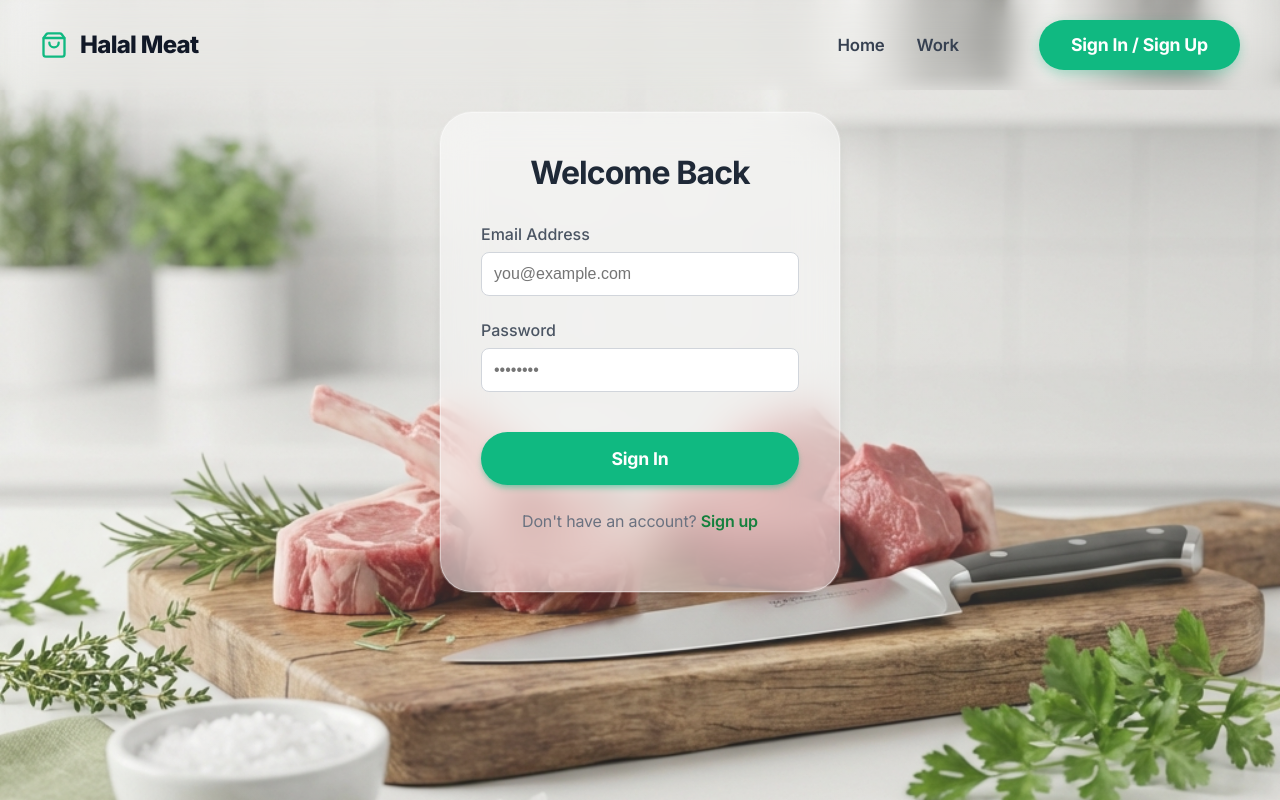
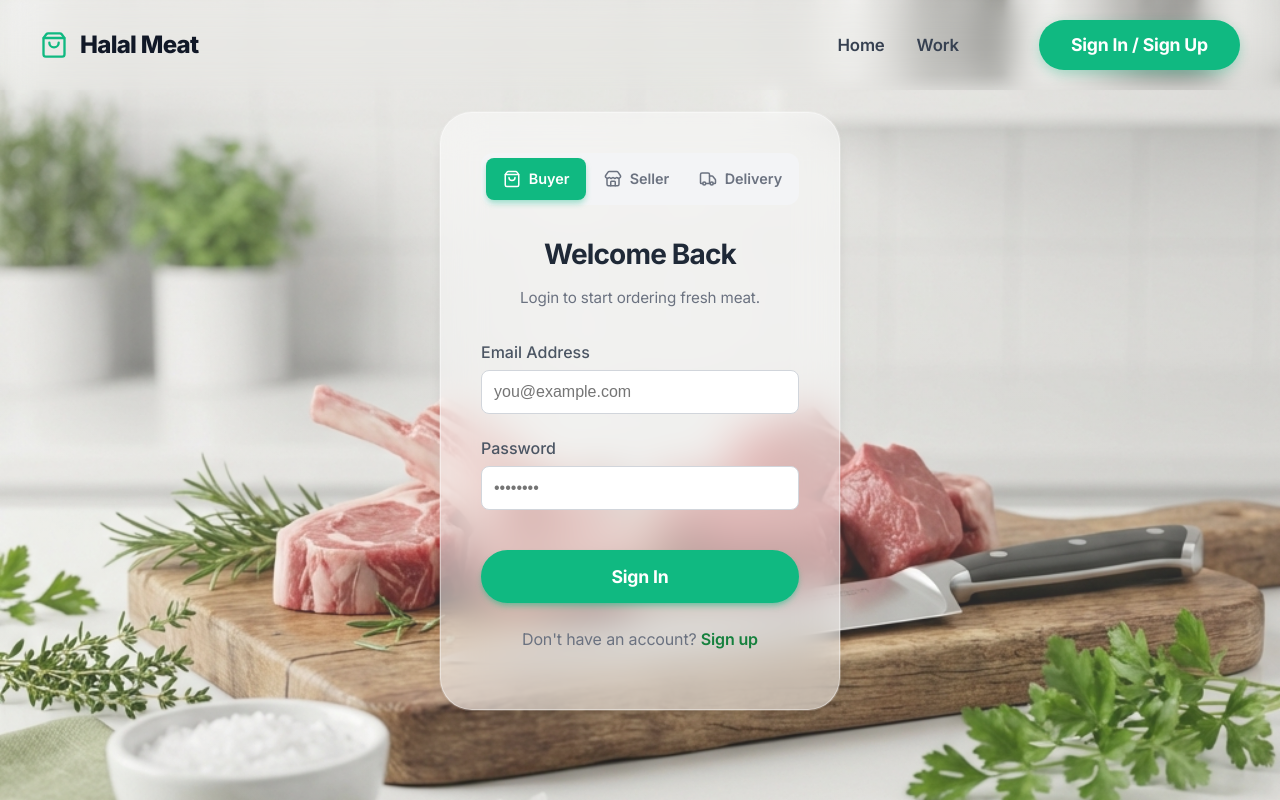
Before and after one commit to mirburhan1/HalalMeat, a React (Vite) app: page /login in a window 1280 px wide. Built offline with nearby package versions, Linux system fonts and the light colour scheme.

Commit message:
Add Login Role Switcher for explicit user perspective login

```diff
--- a/src/pages/auth/LoginPage.jsx
+++ b/src/pages/auth/LoginPage.jsx
@@ -1,52 +1,99 @@
-import React, { useState } from 'react';
+import React, { useState, useEffect } from 'react';
 import { useNavigate, useLocation } from 'react-router-dom';
 import { Card } from '../../components/ui/Card';
 import { Button } from '../../components/ui/Button';
+import { ShoppingBag, Truck, Store } from 'lucide-react';
 
 export const LoginPage = ({ setAuth }) => {
     const navigate = useNavigate();
     const location = useLocation();
-    const role = location.state?.role || 'buyer'; // 'seller' | 'delivery' | 'buyer'
+    const initialRole = location.state?.role || 'buyer'; // 'seller' | 'delivery' | 'buyer'
 
+    const [selectedRole, setSelectedRole] = useState(initialRole);
     const [email, setEmail] = useState('');
     const [password, setPassword] = useState('');
+
+    useEffect(() => {
+        if (location.state?.role) {
+            setSelectedRole(location.state.role);
+        }
+    }, [location.state]);
 
     const handleLogin = (e) => {
         e.preventDefault();
 
-        // Log in based on the requested role
-        if (role === 'seller') {
+        // Log in based on the SELECTED role
+        if (selectedRole === 'seller') {
             setAuth(prev => ({ ...prev, seller: true }));
-        } else if (role === 'delivery') {
+        } else if (selectedRole === 'delivery') {
             setAuth(prev => ({ ...prev, delivery: true }));
         } else {
-            // Default to buyer if no specific role requested
             setAuth(prev => ({ ...prev, buyer: true }));
         }
 
-        // Determine where to go next
-        // 1. If we were redirected from a protected page, go back there.
-        const from = location.state?.from?.pathname;
+        // Determine where to go next based on ROLE
+        let target = location.state?.from?.pathname;
 
-        let target = from;
-
-        // 2. If 'from' is missing, or we are at /login, or /, default based on ROLE
         if (!target || target === '/login' || target === '/') {
-            if (role === 'seller') target = '/seller-onboarding';
-            else if (role === 'delivery') target = '/delivery';
+            if (selectedRole === 'seller') target = '/seller-onboarding';
+            else if (selectedRole === 'delivery') target = '/delivery';
             else target = '/buy';
         }
 
         navigate(target, { replace: true });
     };
 
+    const RoleTab = ({ role, icon: Icon, label }) => (
+        <button
+            type="button"
+            onClick={() => setSelectedRole(role)}
+            style={{
+                flex: 1,
+                padding: '0.75rem',
+                display: 'flex',
+                alignItems: 'center',
+                justifyContent: 'center',
+                gap: '0.5rem',
+                background: selectedRole === role ? '#10b981' : 'transparent',
+                color: selectedRole === role ? 'white' : '#6b7280',
+                border: 'none',
+                cursor: 'pointer',
+                borderRadius: '8px',
+                fontWeight: '600',
+                fontSize: '0.9rem',
+                transition: 'all 0.2s ease',
+                boxShadow: selectedRole === role ? '0 4px 6px -1px rgba(16, 185, 129, 0.4)' : 'none'
+            }}
+        >
+            <Icon size={18} />
+            {label}
+        </button>
+    );
+
     return (
         <div style={{ display: 'flex', justifyContent: 'center', alignItems: 'center', minHeight: '60vh' }}>
             <Card className="login-card">
                 <div style={{ padding: 'clamp(1.5rem, 5vw, 2.5rem)', width: '100%', maxWidth: '400px' }}>
-                    <h2 style={{ fontSize: '2rem', textAlign: 'center', marginBottom: '2rem', color: '#1f2937' }}>
-                        {role === 'seller' ? 'Seller Login' : role === 'delivery' ? 'Delivery Login' : 'Welcome Back'}
+
+                    {/* Role Switcher */}
+                    <div style={{
+                        display: 'flex',
+                        background: '#f3f4f6',
+                        padding: '0.3rem',
+                        borderRadius: '12px',
+                        marginBottom: '2rem'
+                    }}>
+                        <RoleTab role="buyer" icon={ShoppingBag} label="Buyer" />
+                        <RoleTab role="seller" icon={Store} label="Seller" />
+                        <RoleTab role="delivery" icon={Truck} label="Delivery" />
+                    </div>
+
+                    <h2 style={{ fontSize: '1.75rem', textAlign: 'center', marginBottom: '0.5rem', color: '#1f2937' }}>
+                        {selectedRole === 'seller' ? 'Seller Portal' : selectedRole === 'delivery' ? 'Delivery Partner' : 'Welcome Back'}
                     </h2>
+                    <p style={{ textAlign: 'center', marginBottom: '2rem', color: '#6b7280', fontSize: '0.95rem' }}>
+                        {selectedRole === 'seller' ? 'Manage your shop and orders.' : selectedRole === 'delivery' ? 'Track and deliver orders.' : 'Login to start ordering fresh meat.'}
+                    </p>
 
                     <form onSubmit={handleLogin} style={{ display: 'flex', flexDirection: 'column', gap: '1.5rem' }}>
                         <div>
@@ -58,7 +105,8 @@ export const LoginPage = ({ setAuth }) => {
                                 placeholder="you@example.com"
                                 style={{
                                     width: '100%', padding: '0.75rem', borderRadius: '8px',
-                                    border: '1px solid #d1d5db', outline: 'none', fontSize: '1rem'
+                                    border: '1px solid #d1d5db', outline: 'none', fontSize: '1rem',
+                                    background: '#fff', color: '#1f2937'
                                 }}
                                 required
                             />
@@ -73,7 +121,8 @@ export const LoginPage = ({ setAuth }) => {
                                 placeholder="••••••••"
                                 style={{
                                     width: '100%', padding: '0.75rem', borderRadius: '8px',
-                                    border: '1px solid #d1d5db', outline: 'none', fontSize: '1rem'
+                                    border: '1px solid #d1d5db', outline: 'none', fontSize: '1rem',
+                                    background: '#fff', color: '#1f2937'
                                 }}
                                 required
                             />
```
